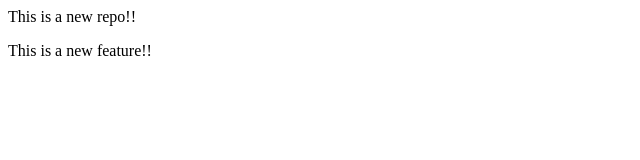
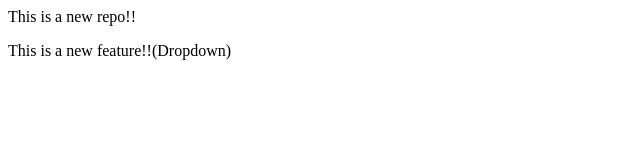
Before and after one commit to ArchitTiwary007/localrepo, a plain HTML site: page Localrepo/index.html in a window 1280 px wide. Shown: the full height of the page, 0-640 px from the left. Drawn offline with Linux system fonts and the light colour scheme.

Commit message:
Add drop

```diff
--- a/Localrepo/index.html
+++ b/Localrepo/index.html
@@ -1,2 +1,2 @@
 <p>This is a new repo!!</p>
-<p>This is a new feature!!</p>
+<p>This is a new feature!!(Dropdown)</p>
```
